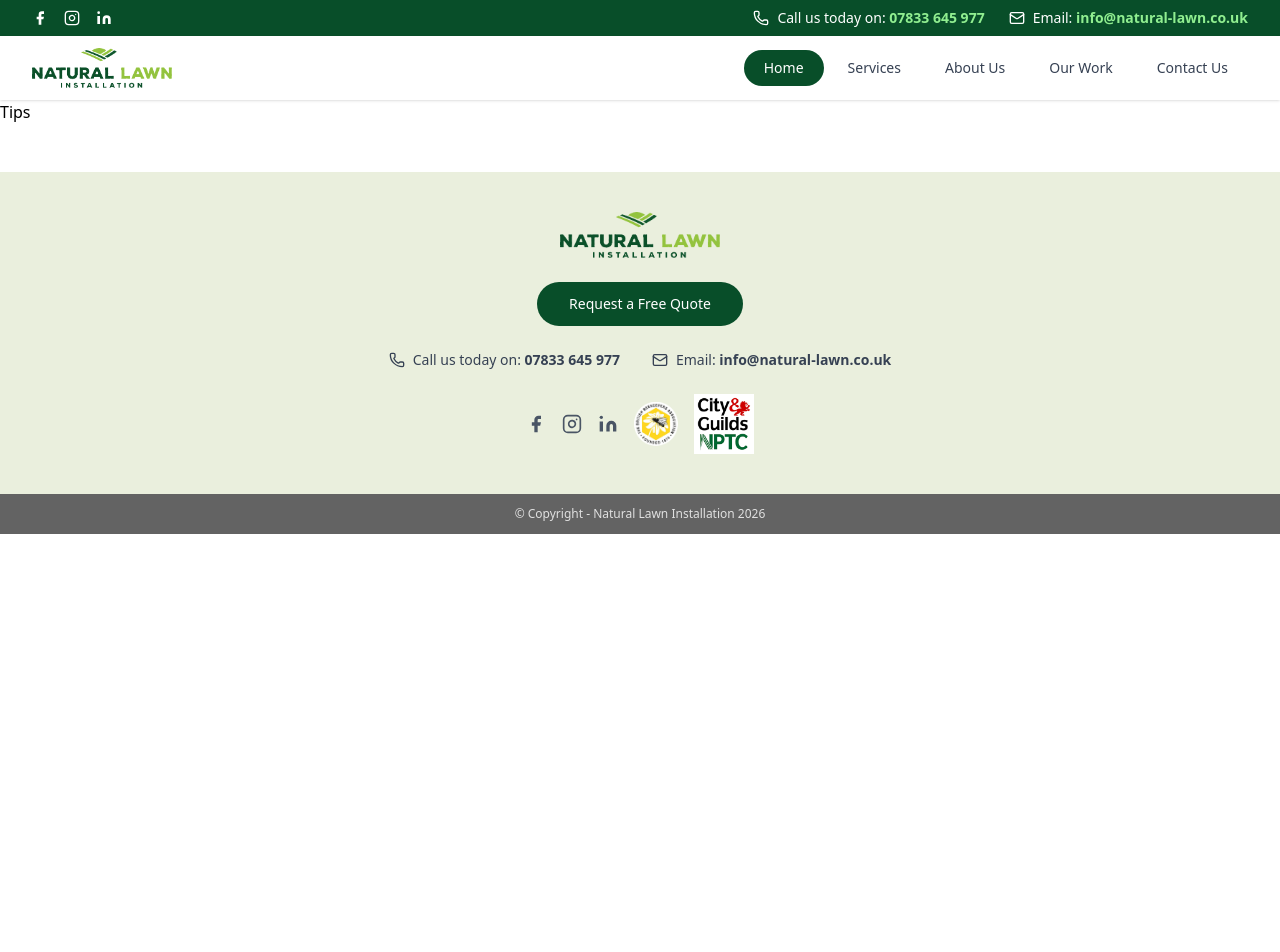
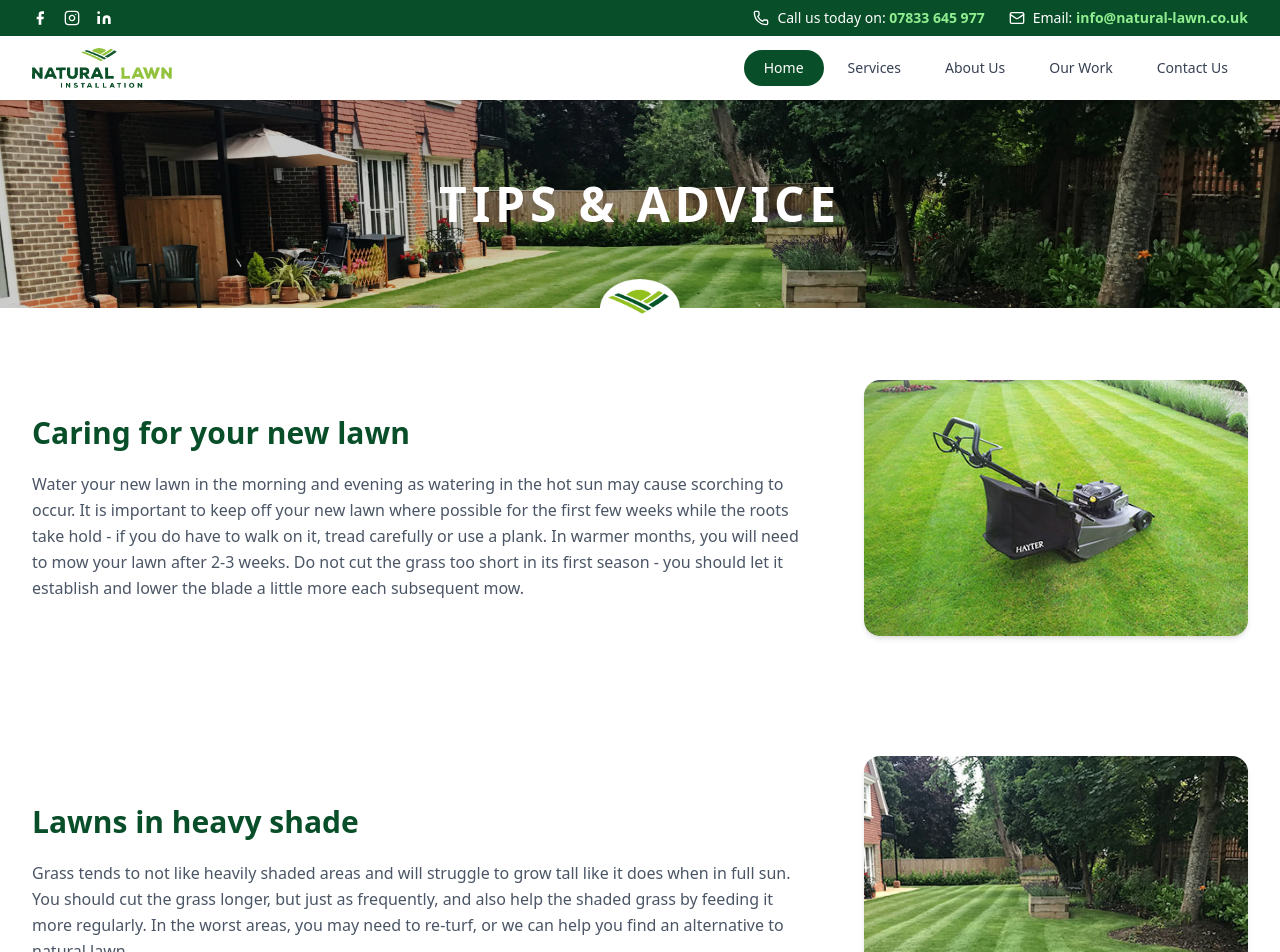
Before and after one commit to Warano02/natural-lawn, a Next.js app: page /tips-and-advice in a window 1280 px wide. Shown: the top 952 px of the page. Before the commit the page ends 800 px from the top, so only its background shows below. Built offline with nearby package versions, Linux system fonts and the light colour scheme.

Commit message:
few modif

```diff
--- a/app/tips-and-advice/page.tsx
+++ b/app/tips-and-advice/page.tsx
@@ -1,8 +1,62 @@
+import Image from "next/image"
 
+export const metadata = {
+    title: "Natural Lawns  - Tips for a lush, healthy new lawn - wild flower meadow care",
+    description: "How to care for a new lawn - mowing and watering in summer and winter. Native wild flower meadow cutting, weeding and maintenance advice.",
+    keywords: "lawn replacement tips, advice,treatment,shade,seasonal,care,weeding,mowing,maintenance"
+}
 function Tips() {
-  return (
-    <div>Tips</div>
-  )
+    return (
+        <main className="space-y-6">
+
+            <section className="w-full relative h-52 overflow-visible">
+                <Image src="/assets/images/header-about.jpg" alt="About Us" fill className="object-cover object-center" />
+                <div className="absolute inset-0 bg-black/20" />
+                <div className="relative z-10 h-full flex items-center justify-center">
+                    <h1 className="text-white font-black text-5xl tracking-widest uppercase drop-shadow-lg">Tips & Advice</h1>
+                </div>
+                <div className="absolute -bottom-7 left-1/2 -translate-x-1/2 z-20 w-20 h-20 rounded-full  flex items-center justify-center ">
+                    <Image src="/dividerlogo.png" alt="Natural Lawn" fill className="object-contain" />
+                </div>
+            </section>
+            <TipDetail
+                title="Caring for your new lawn"
+                body="Water your new lawn in the morning and evening as watering in the hot sun may cause scorching to occur. It is important to keep off your new lawn where possible for the first few weeks while the roots take hold - if you do have to walk on it, tread carefully or use a plank. In warmer months, you will need to mow your lawn after 2-3 weeks. Do not cut the grass too short in its first season - you should let it establish and lower the blade a little more each subsequent mow."
+                image="/assets/images/tips1.jpg"
+            />
+            <TipDetail
+                title="Lawns in heavy shade"
+                body="Grass tends to not like heavily shaded areas and will struggle to grow tall like it does when in full sun. You should cut the grass longer, but just as frequently, and also help the shaded grass by feeding it more regularly. In the worst areas, you may need to re-turf, or we can help you find an alternative to natural lawn."
+                image="/assets/images/tips3.jpg"
+            />
+        </main>
+    )
+}
+
+
+interface TipDetailProps {
+    title: string;
+    body: string;
+    image: string;
+    imageAlt?: string;
+    reverse?: boolean;
+}
+function TipDetail({ title, body, image, imageAlt = "", reverse = false }: TipDetailProps) {
+    return (
+        <section className="w-full py-12">
+            <div className={`max-w-7xl mx-auto w-full px-4 md:px-8 flex flex-col ${reverse ? "md:flex-row-reverse" : "md:flex-row"} items-center gap-12`}>
+                <div className="flex-1 flex flex-col gap-5">
+                    <h2 className="text-primary font-bold text-3xl">{title}</h2>
+                    <p className="text-gray-600 text-base leading-relaxed">{body}</p>
+                </div>
+                <div className="w-full md:w-96 shrink-0">
+                    <div className="relative w-full h-64 rounded-2xl overflow-hidden shadow-md">
+                        <Image src={image} alt={imageAlt || title} fill className="object-cover" />
+                    </div>
+                </div>
+            </div>
+        </section>
+    );
 }
 
 export default Tips
--- a/components/home/Hero.tsx
+++ b/components/home/Hero.tsx
@@ -30,7 +30,7 @@ export default function Hero() {
                 <Image src="/logo-large.png" alt="Natural Lawn Installation" width={420} height={180} className="object-contain drop-shadow-xl" />
                 <div className="flex items-center gap-4">
                     <Link href="/contact-us" className="px-7 py-3 rounded-full border-2 border-white text-white text-sm font-medium backdrop-blur-sm hover:bg-white hover:text-primary transition-all duration-200">
-                        Request a Free Quote
+                        Request a Free Quote Warano
                     </Link>
                     <Link href="/about-us" className="px-7 py-3 rounded-full border-2 border-white text-white text-sm font-medium backdrop-blur-sm hover:bg-white hover:text-primary transition-all duration-200">
                         About Us
```
